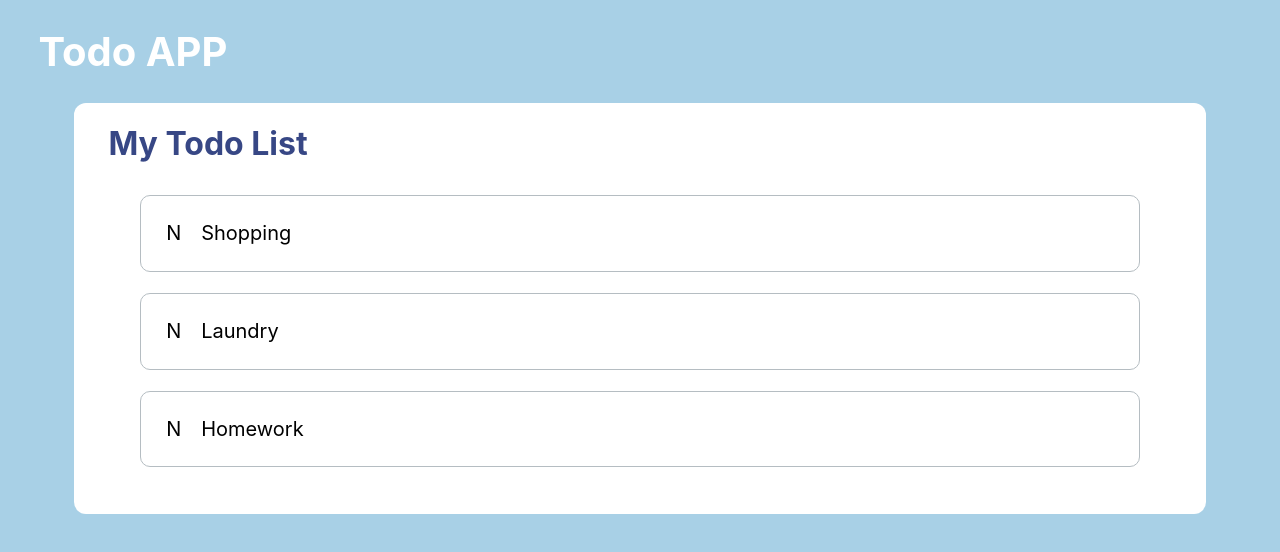
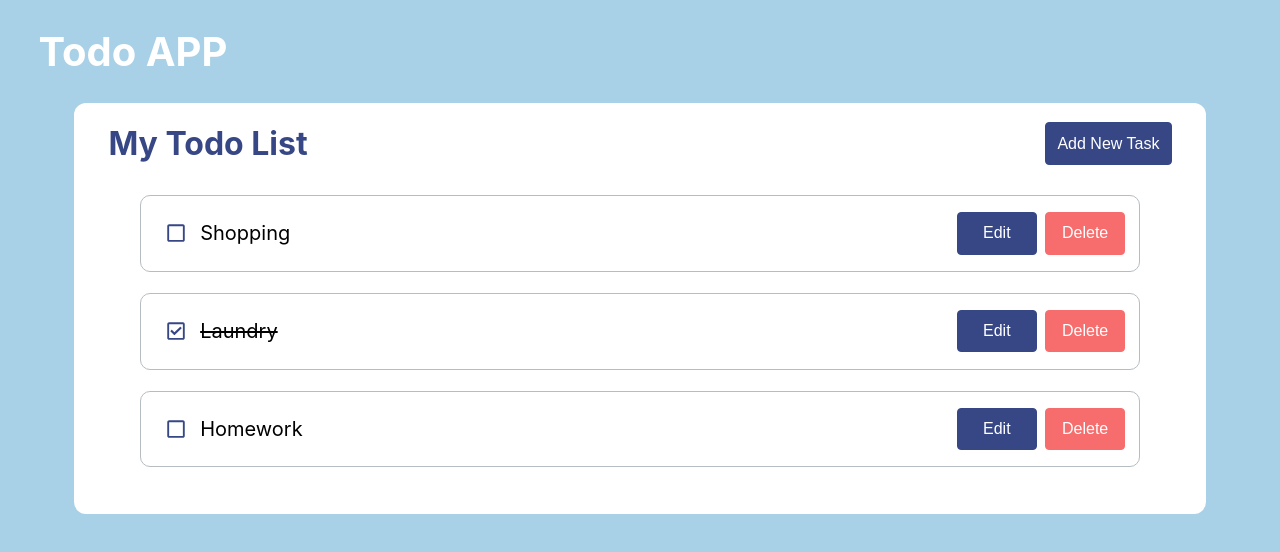
Before and after one commit to AlejandroAcostaT/todo-react-redux, a React (Create React App) app in the folder todo-app/: page / in a window 1280 px wide. Shown: the top 552 px of the page. Built offline with nearby package versions, Linux system fonts and the light colour scheme.

Commit message:
Added Task Item & Button Components

```diff
--- a/todo-app/package.json
+++ b/todo-app/package.json
@@ -14,6 +14,7 @@
     "@types/react-redux": "^7.1.7",
     "react": "^17.0.2",
     "react-dom": "^17.0.2",
+    "react-icons": "^4.3.1",
     "react-redux": "^7.2.0",
     "react-scripts": "4.0.3",
     "typescript": "~4.1.5"
--- a/todo-app/src/features/tasks/Tasks.tsx
+++ b/todo-app/src/features/tasks/Tasks.tsx
@@ -7,6 +7,7 @@ import TaskItem from './taskItem/TaskItem';
 
 import Task from '../../shared/interfaces/task';
 import './tasks.css';
+import Button from '../../shared/components/button/Button';
 
 function Tasks() {
     const tasks = useAppSelector((state) => state.tasks);
@@ -26,9 +27,16 @@ function Tasks() {
         dispatch(completed(0));
     }
 
+    const click = () => {
+
+    }
+
   return (
     <div className="container container-list">
-        <h1 className='list-title'>My Todo List</h1>
+        <div className='container-header'>
+            <h1 className='list-title'>My Todo List</h1>
+            <Button text={'Add New Task'} type={'main'} onClick={click}/>
+        </div>
         <div className='container'>
             <TaskForm/>
             {
--- a/todo-app/src/features/tasks/taskItem/TaskItem.tsx
+++ b/todo-app/src/features/tasks/taskItem/TaskItem.tsx
@@ -1,18 +1,36 @@
 import React, { FC } from 'react';
 import './taskItem.css';
 import Task from '../../../shared/interfaces/task';
+import Button from '../../../shared/components/button/Button';
+
+import {FaRegSquare, FaRegCheckSquare} from 'react-icons/fa';
 
 interface Props {
   task: Task
 };
 
+const click = () => {
+  console.log('Click');
+}
 
 const TaskItem: FC<Props> = ({task}) => {
 
+  const titleStyle: string = task.completed ? 'item-title__completed' : '';
+
   return (
     <div className="container container__row item">
-      <p className='item-check'>{task.completed ? 'Y' : 'N'}</p>
-      <p className='item-title'>{task.title}</p>
+      <div className='item-container' >
+        {task.completed ?
+          <FaRegCheckSquare className='item-check' onClick={click}/> :
+          <FaRegSquare className='item-check' onClick={click}/>
+        }
+        <p className={'item-title '+titleStyle}>{task.title}</p>
+      </div>
+
+      <div className='button-container'>
+        <Button text={'Edit'} onClick={click} type={'main'}/>
+        <Button text={'Delete'} onClick={click} type={'danger'}/>
+      </div>
     </div>
   );
 }
--- a/todo-app/src/features/tasks/taskItem/taskItem.css
+++ b/todo-app/src/features/tasks/taskItem/taskItem.css
@@ -8,12 +8,30 @@
     padding: 0.5%;
 }
 
+.item-container{
+    display: flex;
+    flex: 5;
+    align-items: center;
+    margin-left: 2%;
+}
+
 .item-check {
     font-size: 20px;
-    margin-left: 2%;
+    color: var(--color-dark);
 }
 
 .item-title {
     font-size: 20px;
     margin-left: 2%;
 }
+
+.item-title__completed {
+    text-decoration: line-through;
+}
+
+.button-container{
+    display: flex;
+    flex: 2;
+    justify-content: flex-end;
+    align-items: center;
+}
--- a/todo-app/src/features/tasks/tasks.css
+++ b/todo-app/src/features/tasks/tasks.css
@@ -7,6 +7,13 @@
     padding-bottom: 3%;
 }
 
+.container-header{
+    display: flex;
+    flex-flow: row;
+    justify-content: space-between;
+    align-items: center;
+}
+
 .list-title{
     margin-left: 3%;
     color: var(--color-dark);
--- a/todo-app/src/features/tasks/tasks.slice.tsx
+++ b/todo-app/src/features/tasks/tasks.slice.tsx
@@ -4,7 +4,7 @@ import Task from '../../shared/interfaces/task';
 
 const initialState: Task[] = [
     {id: 1, title: 'Shopping', completed: false},
-    {id: 2, title: 'Laundry', completed: false},
+    {id: 2, title: 'Laundry', completed: true},
     {id: 3, title: 'Homework', completed: false}
 ];
 
--- a/todo-app/src/index.css
+++ b/todo-app/src/index.css
@@ -4,6 +4,9 @@
   --color-secondary: #b5bdc2;
   --color-dark: #374785;
   --color-white: #FFF;
+
+  --color-button-main-click: #2a345e;
+  --color-button-danger-click: #ec3636;
 }
 
 body {
--- /dev/null
+++ b/todo-app/src/shared/components/button/Button.tsx
@@ -0,0 +1,18 @@
+import React, { FC } from 'react';
+import './button.css';
+
+interface Props {
+    text: string,
+    onClick: Function,
+    type: 'main' | 'danger'
+};
+
+const Button: FC<Props> = ({text, onClick, type}) => {
+  const buttonType: string = 'btn__' + type;
+
+  return (
+    <button className={'btn '+buttonType} onClick={onClick()}>{text}</button>
+  );
+}
+
+export default Button;
--- /dev/null
+++ b/todo-app/src/shared/components/button/button.css
@@ -0,0 +1,41 @@
+.btn{
+    display: flex;
+    justify-content: center;
+    border: 1px solid;
+    margin-right: 3%;
+    min-width: 5em;
+    padding: 0.7em;
+    border-radius: 4px;
+    font-size: 16px;
+    color: var(--color-white);
+    cursor: pointer;
+}
+
+
+.btn__main {
+    background-color: var(--color-dark);
+    border-color: var(--color-dark);
+}
+
+.btn__main:hover {
+    background-color: var(--color-button-main-click);
+}
+
+.btn__main:active {
+    background-color: var(--color-button-main-click);
+    color: var(--color-secondary);
+}
+
+.btn__danger {
+    background-color: var(--color-accent);
+    border-color: var(--color-accent);
+}
+
+.btn__danger:hover {
+    background-color: var(--color-button-danger-click);
+}
+
+.btn__danger:active {
+    background-color: var(--color-button-danger-click);
+    color: var(--color-secondary);
+}
```
Also changed, not shown: 1 other file (tests, documents, lock files or other folders).
